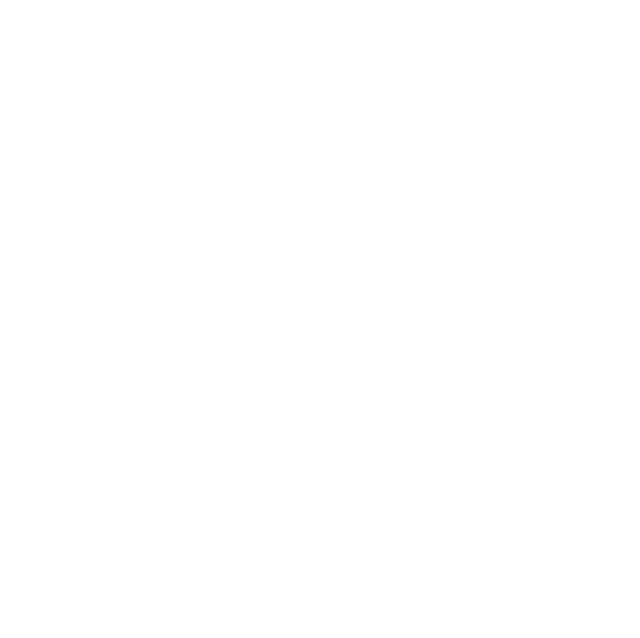
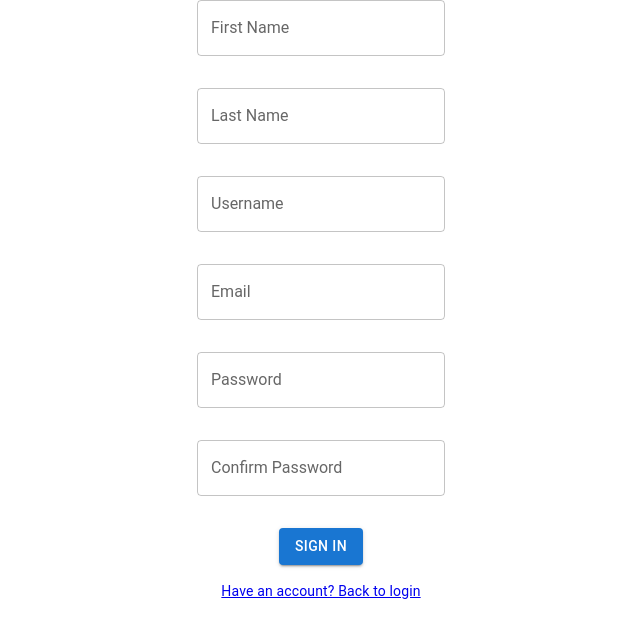
Before and after one commit to robester0403/smartbus-web, a React (Create React App) app: page /signup in a window 1280 px wide. Before the commit this address had no page. Shown: the top 638 px of the page, without its empty margins (319-959 px from the left). Built offline with nearby package versions, Linux system fonts and the light colour scheme.

Commit message:
Create basic signup, signup link to login page, Validation for confirm password

```diff
--- a/src/App.js
+++ b/src/App.js
@@ -3,8 +3,9 @@
 import { QueryClient, QueryClientProvider } from "@tanstack/react-query";
 import { Route, Routes } from "react-router";
 import Login from "./pages/Login";
-import NavHome from "./pages/NavHome/NavHome";
+import NavHome from "./pages/NavHome";
 import { LayoutContainer, TempPhoneContainer } from "./styles/styled";
+import Signup from "./pages/Signup";
 
 function App() {
   document.title = "Smartbus";
@@ -16,8 +17,9 @@
           <>
             <CssBaseline />
             <Routes>
-              <Route path='/login' element={<Login />} />
-              <Route path='/NavHome' element={<NavHome />} />
+              <Route path="/login" element={<Login />} />
+              <Route path="/signup" element={<Signup />} />
+              <Route path="/NavHome" element={<NavHome />} />
             </Routes>
           </>
         </QueryClientProvider>
--- a/src/pages/Login.jsx
+++ b/src/pages/Login.jsx
@@ -1,9 +1,10 @@
-import { Button, Grid, TextField } from "@mui/material";
+import { Button, Grid, TextField, Typography } from "@mui/material";
 import React from "react";
 import loginImg from "../assets/images/loginImage.jpg";
-import { LayoutContainer, Logo, TempPhoneContainer } from "../styles/styled";
+import { Logo } from "../styles/styled";
 import { useFormik } from "formik";
 import * as yup from "yup";
+import { Link } from "react-router-dom";
 
 const validationsSchema = yup.object({
   login: yup
@@ -27,16 +28,10 @@
     },
   });
   return (
-    <TempPhoneContainer>
-      <LayoutContainer>
+    <>
       <Logo src={loginImg} alt="login" />
       <form onSubmit={formik.handleSubmit}>
-          <Grid
-            container
-            alignItems="center"
-            justify="center"
-            direction="column"
-          >
+        <Grid container alignItems="center" justify="center" direction="column">
           <TextField
             id="login-input"
             name="login"
@@ -61,10 +56,12 @@
           <Button variant="contained" color="primary" type="submit">
             Sign In
           </Button>
+          <Typography variant="body2" sx={{ marginTop: "16px" }}>
+            <Link to="/signup">Do not have an account? Signup here.</Link>
+          </Typography>
         </Grid>
       </form>
-      </LayoutContainer>
-    </TempPhoneContainer>
+    </>
   );
 };
 
--- /dev/null
+++ b/src/pages/Signup.js
@@ -0,0 +1,130 @@
+import { Button, Grid, TextField, Typography } from "@mui/material";
+import React from "react";
+import { useFormik } from "formik";
+import * as yup from "yup";
+import { Link } from "react-router-dom";
+
+const validationSchema = yup.object({
+  firstName: yup
+    .string("Enter your First Name")
+    .min(2, "First Name should be of minimum 2 characters length")
+    .required("First Name is required"),
+  lastName: yup
+    .string("Enter your Last Name")
+    .min(2, "Last Name should be of minimum 2 characters length")
+    .required("Last Name is required"),
+  userName: yup
+    .string("Enter your username")
+    .required("Username is required")
+    .min(4, "Username should be of minimum 4 characters length"),
+  email: yup
+    .string("Enter an email")
+    .email("Enter a valid email")
+    .required("Email is required"),
+  password: yup.string().required("This field is required"),
+  confirmPassword: yup.string().when("password", {
+    is: (val) => (val && val.length > 0 ? true : false),
+    then: yup
+      .string()
+      .oneOf([yup.ref("password")], "Both passwords need to be the same"),
+  }),
+});
+
+const defaultValues = {
+  firstName: "",
+  lastName: "",
+  userName: "",
+  email: "",
+  password: "",
+  confirmPassword: "",
+};
+
+const Signup = () => {
+  const formik = useFormik({
+    initialValues: defaultValues,
+    validationSchema: validationSchema,
+    onSubmit: (values) => {
+      console.log(values);
+    },
+  });
+  return (
+    <form onSubmit={formik.handleSubmit}>
+      <Grid container alignItems="center" justify="center" direction="column">
+        <TextField
+          id="firstName-input"
+          name="firstName"
+          label="First Name"
+          value={formik.values.firstName}
+          onChange={formik.handleChange}
+          error={formik.touched.firstName && Boolean(formik.touched.firstName)}
+          helperText={formik.touched.firstName && formik.errors.firstName}
+          sx={{ marginBottom: "32px" }}
+        />
+        <TextField
+          id="lastName-input"
+          name="lastName"
+          label="Last Name"
+          value={formik.values.lastName}
+          onChange={formik.handleChange}
+          error={formik.touched.lastName && Boolean(formik.touched.lastName)}
+          helperText={formik.touched.lastName && formik.errors.lastName}
+          sx={{ marginBottom: "32px" }}
+        />
+        <TextField
+          id="userName-input"
+          name="userName"
+          label="Username"
+          value={formik.values.userName}
+          onChange={formik.handleChange}
+          error={formik.touched.userName && Boolean(formik.touched.userName)}
+          helperText={formik.touched.userName && formik.errors.userName}
+          sx={{ marginBottom: "32px" }}
+        />
+        <TextField
+          id="email-input"
+          name="email"
+          label="Email"
+          value={formik.values.email}
+          onChange={formik.handleChange}
+          error={formik.touched.email && Boolean(formik.touched.email)}
+          helperText={formik.touched.email && formik.errors.email}
+          sx={{ marginBottom: "32px" }}
+        />
+        <TextField
+          id="password-input"
+          name="password"
+          label="Password"
+          type="password"
+          value={formik.values.password}
+          onChange={formik.handleChange}
+          error={formik.touched.password && Boolean(formik.errors.password)}
+          helperText={formik.touched.password && formik.errors.password}
+          sx={{ marginBottom: "32px" }}
+        />
+        <TextField
+          id="confirmPassword-input"
+          name="confirmPassword"
+          label="Confirm Password"
+          type="password"
+          value={formik.values.confirmPassword}
+          onChange={formik.handleChange}
+          error={
+            formik.touched.password && Boolean(formik.errors.confirmPassword)
+          }
+          helperText={
+            formik.touched.confirmPassword && formik.errors.confirmPassword
+          }
+          sx={{ marginBottom: "32px" }}
+        />
+        <Button variant="contained" color="primary" type="submit">
+          Sign In
+        </Button>
+        <Typography variant="body2" sx={{ marginTop: "16px" }}>
+          <Link to="/login">Have an account? Back to login</Link>
+        </Typography>
+      </Grid>
+    </form>
+  );
+};
+
+export default Signup;
```
Also changed, not shown: src/pages/NavHome.jsx (renamed from src/pages/NavHome/NavHome.jsx). Lines whose indentation alone changed are shown as unchanged.
